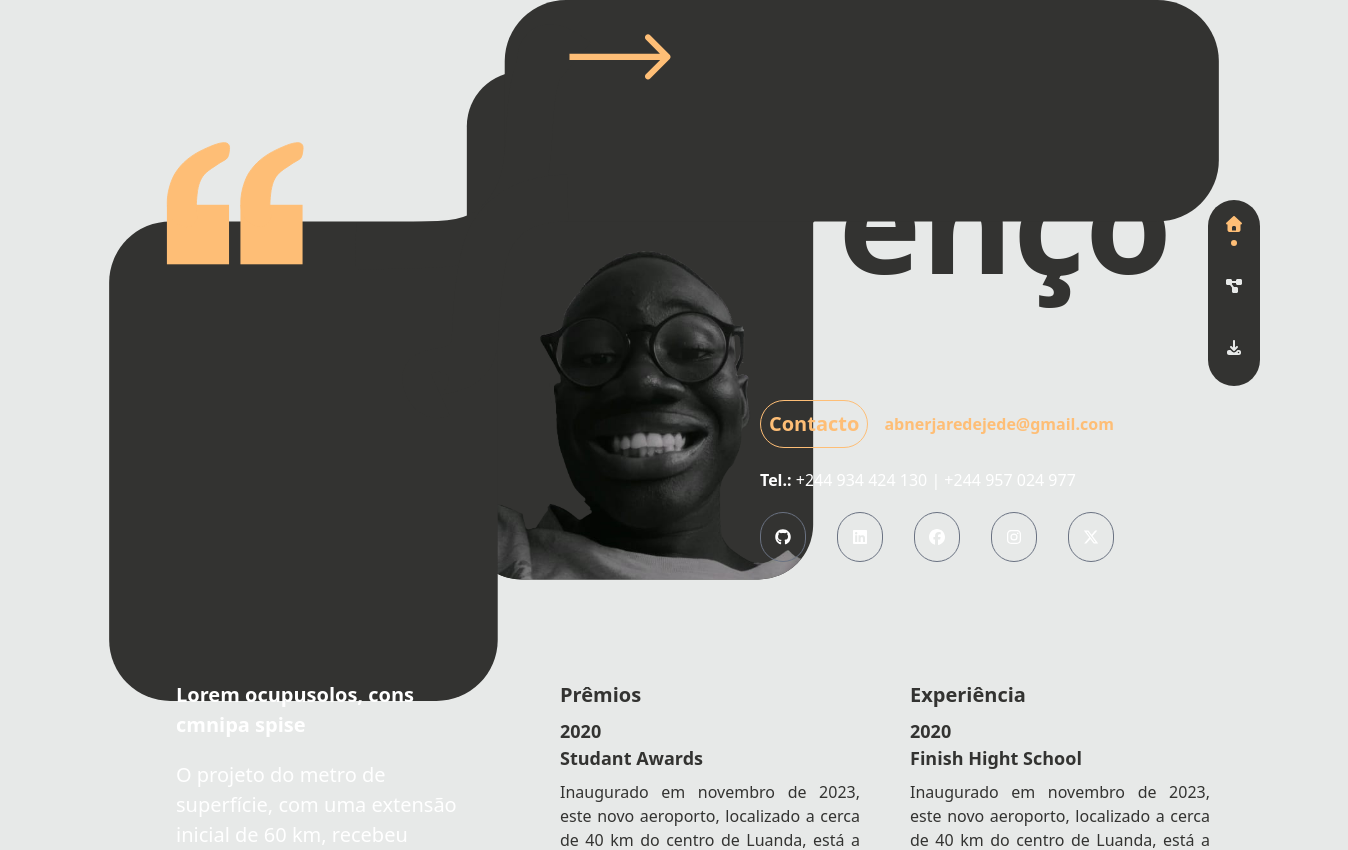
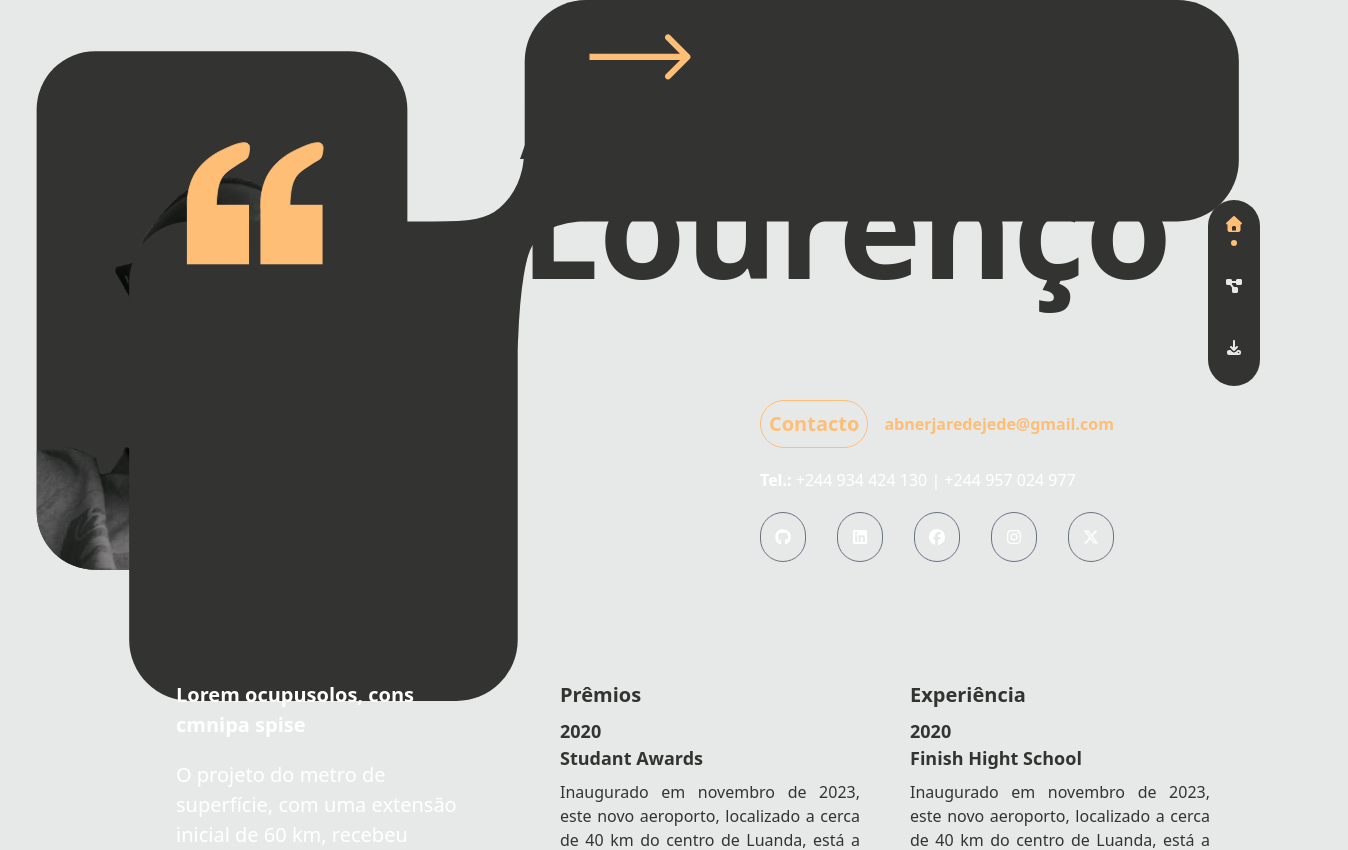
Before and after one commit to jedin01/cv-folio, a Next.js app: page / in a window 1280 px wide. Shown: the top 850 px of the page, 1348 px wide, since content can reach past the window. Built offline with nearby package versions, Linux system fonts and the light colour scheme.

Commit message:
mudando layout e disposição dos elementos na homepage

```diff
--- a/src/app/layout.tsx
+++ b/src/app/layout.tsx
@@ -1,7 +1,6 @@
 import { Geist, Geist_Mono } from "next/font/google";
 import { Inter } from "next/font/google";
 import "./globals.css";
-import "./styles/home.css";
 import Navbar from "../components/Navbar";
 
 const geistSans = Geist({
@@ -28,7 +27,7 @@ export default function RootLayout({
     <html lang="en">
       <head />
       <body
-        className={`${geistSans.variable} ${geistMono.variable} ${inter.variable} antialiased bg-[#E7E9E8] w-fit mx-auto my-0`}
+        className={`${geistSans.variable} ${geistMono.variable} ${inter.variable} antialiased bg-[#E7E9E8] w-fit`}
       >
         <Navbar />
         {children}
--- a/src/app/page.tsx
+++ b/src/app/page.tsx
@@ -9,7 +9,7 @@ import {
 export default function Home() {
   return (
     <>
-      <p className="text-[140px] leading-[120px] font-extrabold absolute top-[40px] left-[520px] text-[#333331]">
+      <p className="text-[140px] leading-[120px] font-extrabold absolute top-[45px] left-[520px] text-[#333331]">
         Abner <br /> Lourenço
       </p>
 
@@ -152,11 +152,11 @@ export default function Home() {
         </p>
       </div>
 
-      <div className="bg-[#333331] w-[444px] h-[651px] rounded-[70px] text-white scale-[.78] absolute top-[-30] left-[90] z-0 overflow-hidden">
-        <img src="/images/hero-pic.png" className="relative bottom-30" />
+      <div className="bg-[#333331] w-[444px] h-[621px] scale-[.835] rounded-[70px] text-white absolute top-[0] left-[90] z-0 overflow-hidden">
+        <img src="/images/hero-pic.png" className="relative bottom-50" />
       </div>
 
-      <div className="absolute left-20 top-[350] w-[1268px] h-[801px]">
+      <div className="absolute left-25 top-[380] w-fit h-[801px]">
         <svg
           width="1168"
           height="701"
```
